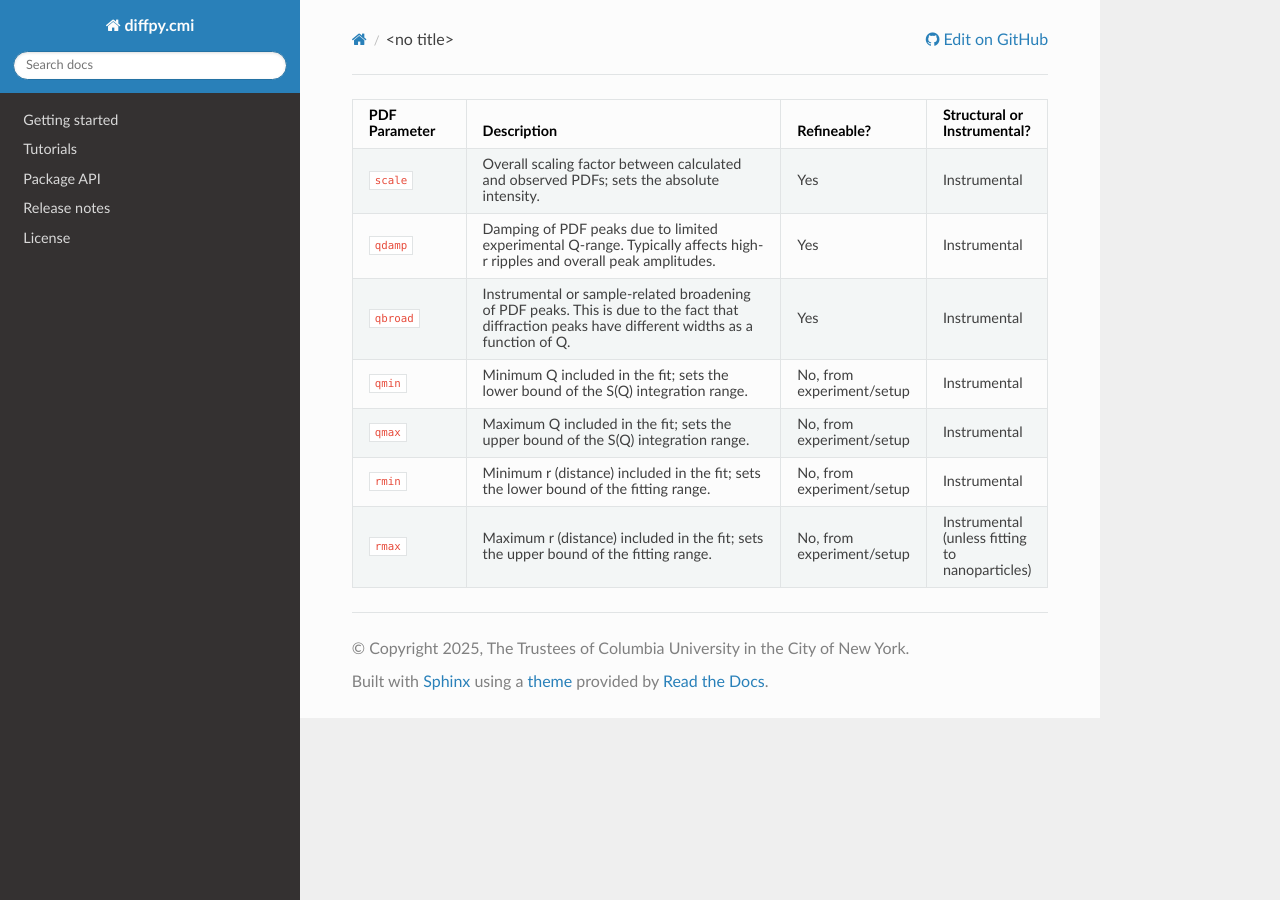
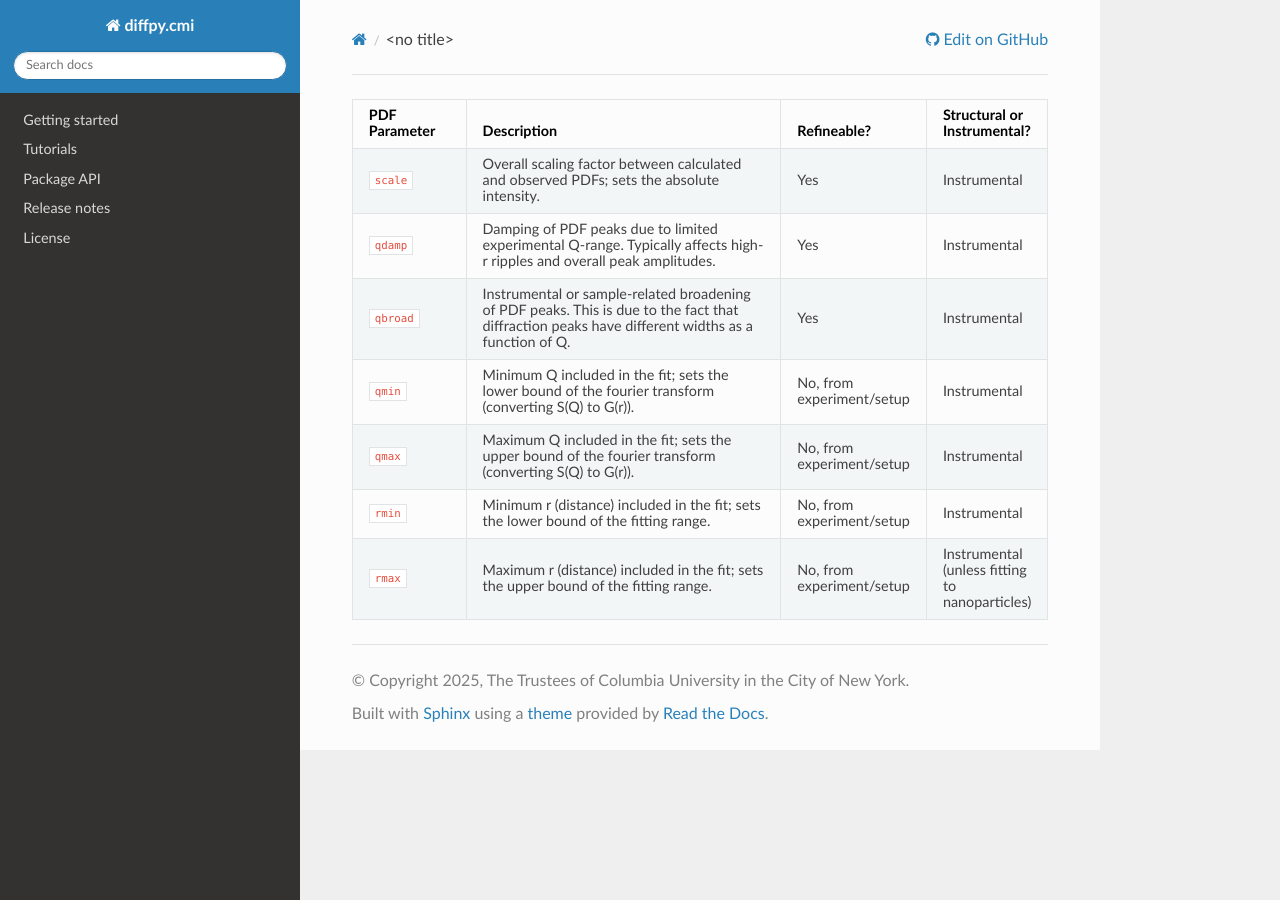
Before and after one commit to diffpy/diffpy.cmi, a Sphinx documentation site: the page built from doc/source/snippets/data_params.rst, in a window 1280 px wide. Built offline with Sphinx 7.4.7 and the Read the Docs theme 3.1.0, drawn with Linux system fonts in a browser that asks for light colours.

Commit message:
docs: fix qmin qmax description

```diff
--- a/doc/source/snippets/data_params.rst
+++ b/doc/source/snippets/data_params.rst
@@ -20,11 +20,11 @@
      - Yes
      - Instrumental
    * - ``qmin``
-     - Minimum Q included in the fit; sets the lower bound of the S(Q) integration range.
+     - Minimum Q included in the fit; sets the lower bound of the fourier transform (converting S(Q) to G(r)).
      - No, from experiment/setup
      - Instrumental
    * - ``qmax``
-     - Maximum Q included in the fit; sets the upper bound of the S(Q) integration range.
+     - Maximum Q included in the fit; sets the upper bound of the fourier transform (converting S(Q) to G(r)).
      - No, from experiment/setup
      - Instrumental
    * - ``rmin``
```
